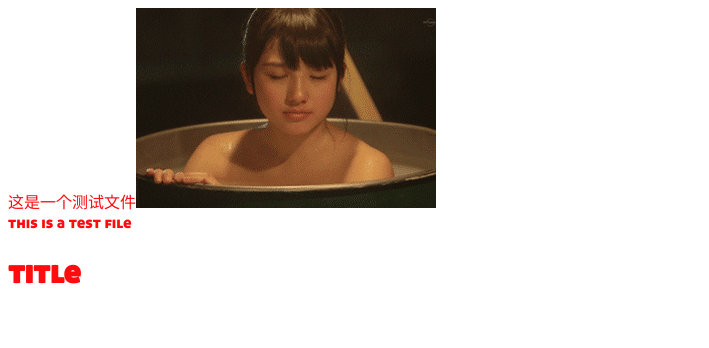
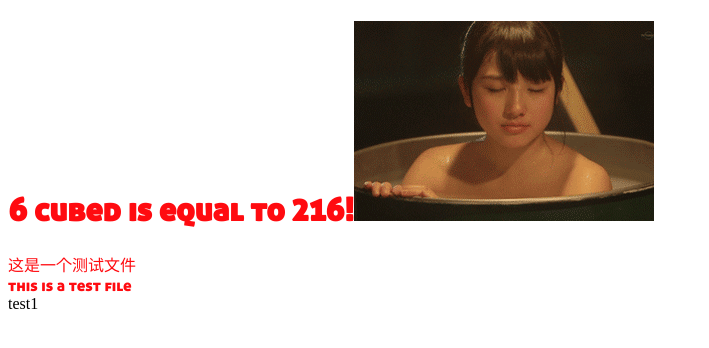
Before and after one commit to akaxiaok/KUI, a React app: page / in a window 1280 px wide. Shown: the top 348 px of the page, without its empty margins (0-709 px from the left). Built offline with nearby package versions, Linux system fonts and the light colour scheme; the HTML template or start-up script is replaced by a standard one.

Commit message:
feature: hot replace & tree shaking

```diff
--- a/src/Test.jsx
+++ b/src/Test.jsx
@@ -3,6 +3,7 @@
  */
 import React, { Component } from 'react';
 import beautyGif from './image/beauty.gif';
+import './style/index.less';
 
 class Test extends Component {
   componentDidMount() {
--- /dev/null
+++ b/src/app.jsx
@@ -0,0 +1,18 @@
+import React from 'react';
+import Test from './Test.jsx';
+import './style/index.less';
+import printMe from './print.js';
+import { cube } from "./math";
+
+printMe();
+
+function App(props) {
+  return (
+    <div >
+      <h1 className="red" >{`6 cubed is equal to ${cube(6)}!`}</h1 >
+      <Test />
+    </div >
+  )
+}
+
+export default App;
--- a/src/index.jsx
+++ b/src/index.jsx
@@ -1,22 +1,21 @@
-import React from 'react';
-import ReactDom from 'react-dom';
-import Test from './Test.jsx';
-import './style/index.less';
-import printMe from './print.js';
+import App from './app.jsx';
+import React from 'react'
+import ReactDOM from 'react-dom'
 
-const title = document.createElement('h1');
-title.textContent = 'title';
-title.className = 'red';
-document.body.appendChild(title);
-
+const render = Component => {
+  ReactDOM.render(
+    <Component />,
+    document.getElementById('test'),
+  )
+};
 
 const test = document.createElement('div');
 test.id = 'test';
-
 document.body.appendChild(test);
-
-
-ReactDom.render(<Test />, document.getElementById('test'))
+const test1 = document.createElement('div');
+test1.textContent = 'test1';
+document.body.appendChild(test1);
+render(App);
 if (module.hot) {
-  module.hot.accept()
+  module.hot.accept();
 }
--- /dev/null
+++ b/src/math.js
@@ -0,0 +1,8 @@
+export function square(x) {  // 未被引用，被裁剪
+  return x * x;
+}
+
+export function cube(x) {
+  return x * x * x;
+  console.log('this is cube'); // 不会运行，被裁剪
+}
--- a/src/print.js
+++ b/src/print.js
@@ -1,3 +1,3 @@
 export default function printMe() {
-  console.log(' get called from print.js!');
+  console.log('I get called from print.js!');
 }
```
